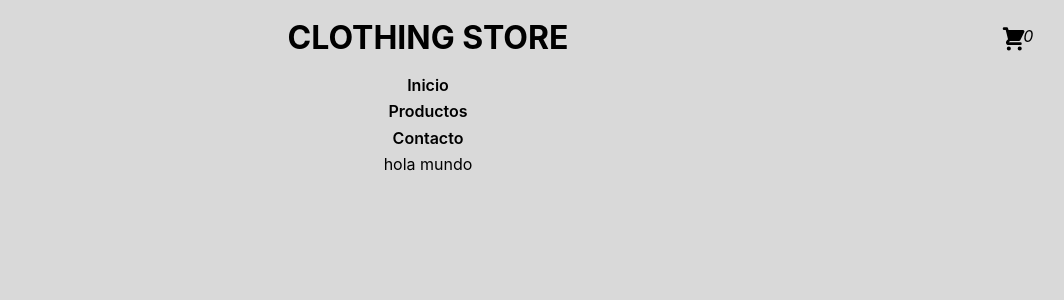
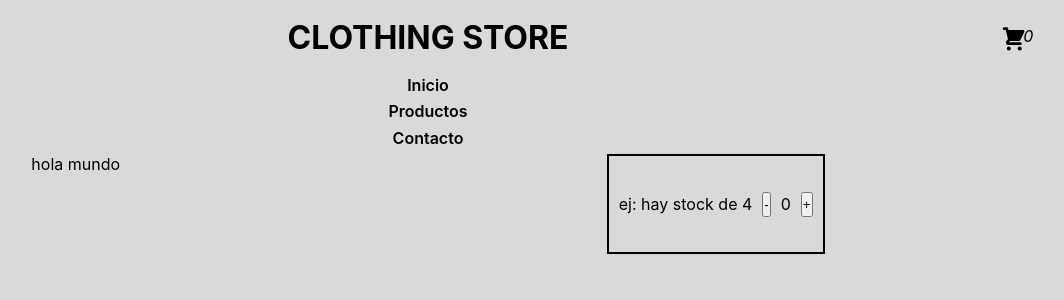
Before and after one commit to ulisesmontenegro2005/clothing-store, a React (Create React App) app: page / in a window 1280 px wide. Shown: the top 300 px of the page, without its empty margins (212-1276 px from the left). Built offline with nearby package versions, Linux system fonts and the light colour scheme.

Commit message:
desafio contador

```diff
--- a/src/components/Main/index.js
+++ b/src/components/Main/index.js
@@ -1,10 +1,13 @@
+import { useEffect, useState } from 'react';
 import './main.css';
 
 export function Main (props){
     return (
-    <main>
+    <main className='main'>
 
       <ItemListContainer greeting='hola mundo'/>
+
+      <ItemCount/>
 
     </main>
     );
@@ -15,3 +18,35 @@ const ItemListContainer = (props) => {
         <p>{props.greeting}</p>
     );
 }
+
+const ItemCount = () => {
+    const [contador, setContador] = useState(0);
+
+    function aumentarContadorFunction () {
+        const aumentarBoton = document.getElementById('aumentarBoton');
+
+        (contador >= 4) ? (aumentarBoton.disable = true) : (aumentarBoton.disable = false) (setContador(contador + 1));
+    }
+
+    function disminuirContadorFunction () {
+        const disminuirBoton = document.getElementById('disminuirBoton');
+
+        (contador > 0) ? (disminuirBoton.disable = false) (setContador(contador - 1)) : (disminuirBoton.disable = true);
+    }
+
+    return(
+        <div className='containerContador'>
+
+            <p> ej: hay stock de 4 </p>
+
+            <button id='disminuirBoton' onClick={disminuirContadorFunction} className='disminuirContador'>-</button>
+
+            <p className='numeroContador'>
+                {contador}
+            </p>
+
+            <button id='aumentarBoton' onClick={aumentarContadorFunction} className='aumentarContador'>+</button>
+
+        </div>
+    );
+}
--- a/src/components/Main/main.css
+++ b/src/components/Main/main.css
@@ -0,0 +1,27 @@
+.main{
+    display: flex;
+    justify-content: space-around;
+
+}
+
+
+/* CONTADOR */
+
+.containerContador{
+    display: flex;
+    min-height: 100px;
+    width: 150;
+    padding: 10px;
+    border: solid 2px black;
+    gap: 10px;
+    justify-content: center;
+    align-items: center;
+}
+
+.aumentarContador{
+   height: 25px;
+}
+
+.disminuirContador{
+    height: 25px;
+}
```
